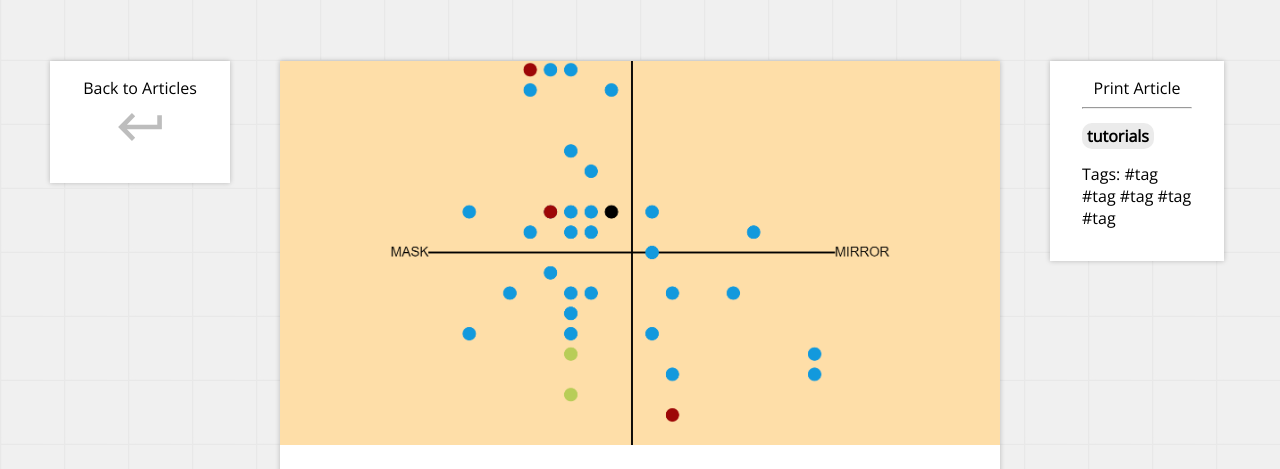
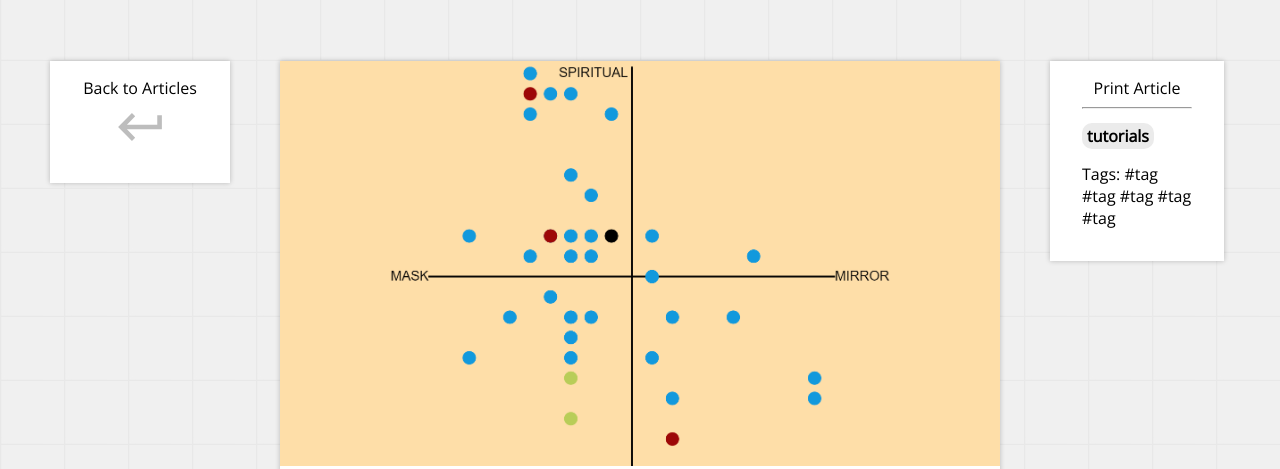
Before and after one commit to sjsugamedev/knowledge-base, a React app: page /article01 in a window 1280 px wide. Shown: the part 67-536 px from the top of the page. Built offline with nearby package versions, Linux system fonts and the light colour scheme.

Commit message:
Added 16:9 ratio support for images to articles

```diff
--- a/src/pages/css/Articles.css
+++ b/src/pages/css/Articles.css
@@ -67,17 +67,18 @@ body
     text-align: center;
     position: relative;
     overflow: hidden;
-    height: 30vw;
+
+    padding-top: 56.25%; /* 16:9 Aspect Ratio (divide 9 by 16 = 0.5625) */
+    position: relative; /* If you want text inside of it */
 }
 
 .hero-img img {
-    /* max-width: 1032px; */
     position: absolute;
+    top: 0;
+    left: 0;
+    bottom: 0;
+    right: 0;
     width: 100%;
-    top: 50%;
-    left: 50%;
-    transform: translate(-50%, -50%)
-
 }
 
 .article-container {
```
Also changed, not shown: 1 other file.
